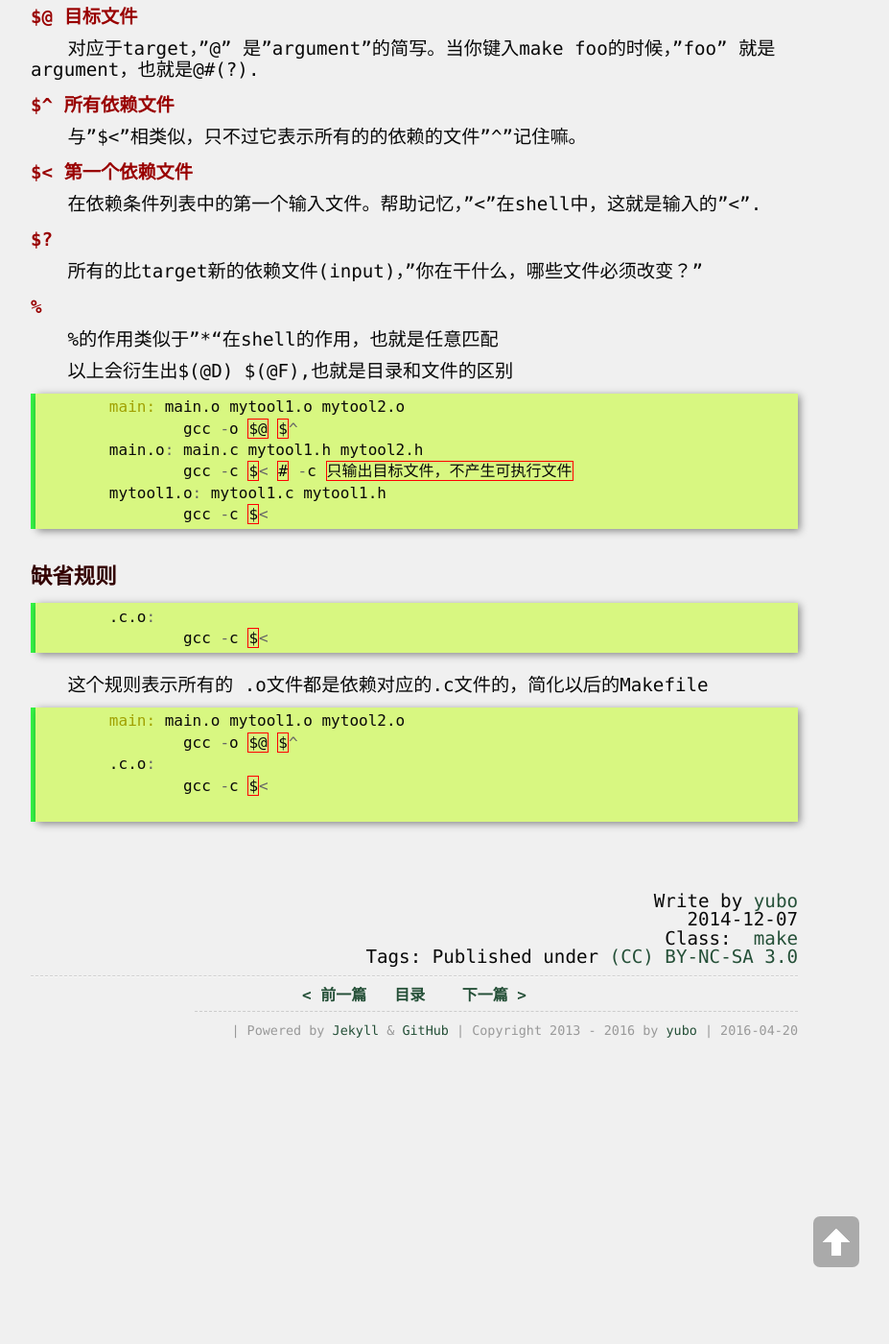
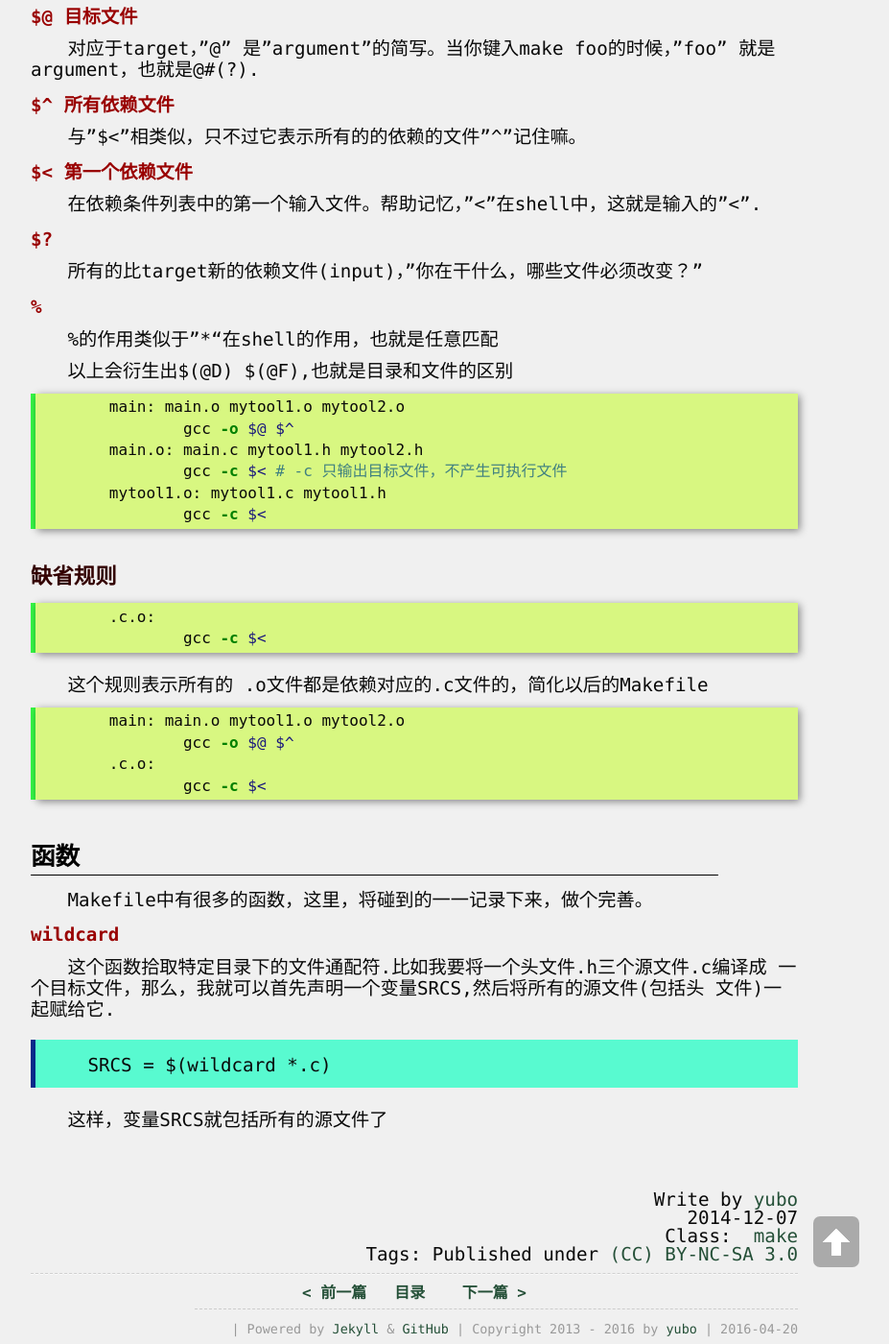
Before and after one commit to yuzibo/yuzibo.github.io, a Jekyll site: the page built from _posts/2014-12-07-Makefile.md, in a window 1280 px wide and 1400 px high, scrolled down 250 px. Shown: the whole window at 96% size, without its empty margins (208-1135 px from the left). Built offline with Jekyll 4.4.1, drawn with Linux system fonts in a browser that asks for light colours; comment, search, counter and statistics services are not loaded.

Commit message:
add wildcard in Makefile

````diff
--- a/_posts/2014-12-07-Makefile.md
+++ b/_posts/2014-12-07-Makefile.md
@@ -24,7 +24,8 @@ argument，也就是@#(?).
 %的作用类似于"*"在shell的作用，也就是任意匹配
 
 以上会衍生出$(@D) $(@F),也就是目录和文件的区别
-```c
+
+```bash
 	main: main.o mytool1.o mytool2.o
 		gcc -o $@ $^
 	main.o: main.c mytool1.h mytool2.h
@@ -35,16 +36,29 @@ argument，也就是@#(?).
 
 ## 缺省规则
 
-```c
+```bash
 	.c.o:
 		gcc -c $<
 ```
 这个规则表示所有的 .o文件都是依赖对应的.c文件的，简化以后的Makefile
 
-```c
+```bash
 	main: main.o mytool1.o mytool2.o
 		gcc -o $@ $^
 	.c.o:
 		gcc -c $<
+```
 
-```
+# 函数
+
+Makefile中有很多的函数，这里，将碰到的一一记录下来，做个完善。
+
+### wildcard
+
+这个函数拾取特定目录下的文件通配符.比如我要将一个头文件.h三个源文件.c编译成
+一个目标文件，那么，我就可以首先声明一个变量SRCS,然后将所有的源文件(包括头
+文件)一起赋给它.
+
+>SRCS = $(wildcard *.c)
+
+这样，变量SRCS就包括所有的源文件了
````
